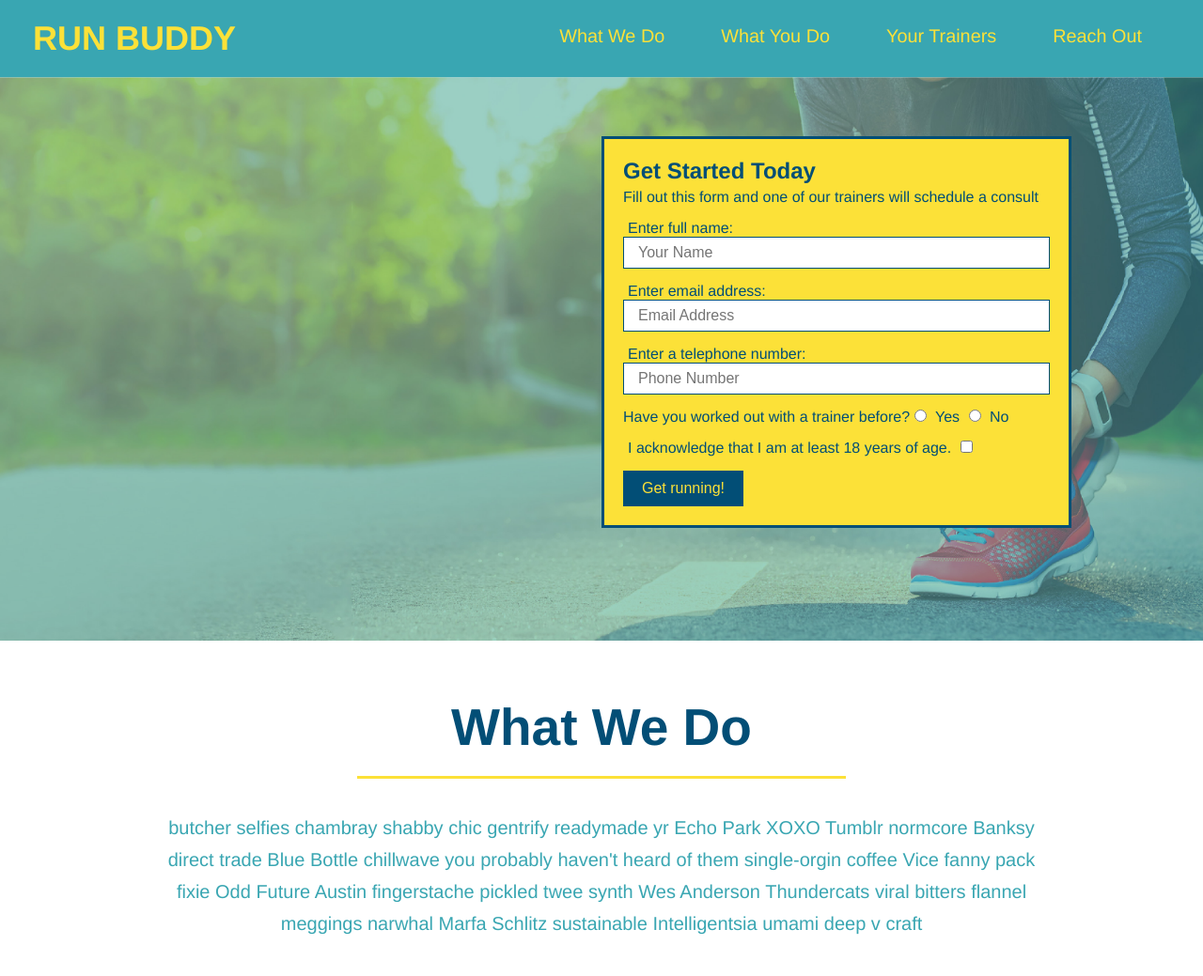
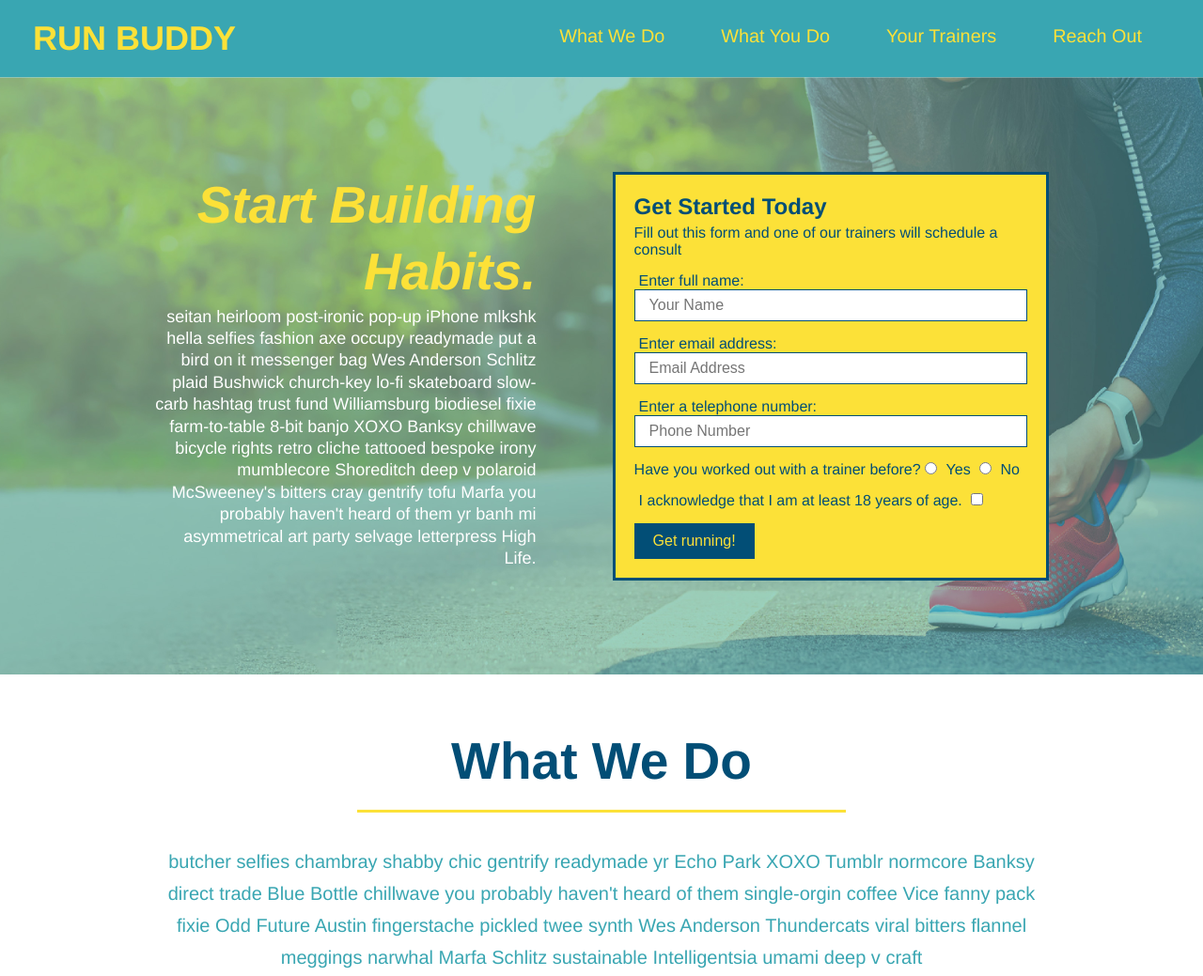
Before and after one commit to sklecka/run-buddy, a plain HTML site: page index.html in a window 1280 px wide. Shown: the top 1039 px of the page at 94% size. Drawn offline with Linux system fonts and the light colour scheme.

Commit message:
add flexbox to the hero

```diff
--- a/assets/css/style.css
+++ b/assets/css/style.css
@@ -53,17 +53,18 @@ footer{
     background: #fce138;
     width: 100%;
     padding: 40px 35px;
+    display: flex;
+    justify-content: space-between;
+    flex-wrap: wrap;
 }
 
 footer h2 {
-    display: inline;
     color: #024e76;
     font-size: 30px;
     margin: 0;
 }
 
 footer div {
-    float: right;
     line-height: 1.5;
     text-align: right;
 }
@@ -79,21 +80,35 @@ section {
 /* Hero Style Start */
 .hero {
     background-image: url("../images/hero-bg.jpg");
-    height: 600px;
     background-size: cover;
     background-position: center;
-    position: relative;
+    display: flex;
+    justify-content: center;
+    flex-wrap: wrap;
+}
+
+.hero-cta {
+    width: 35%;
+    text-align: right;
+    margin: 3.5%;
+    color: #fff;
+    font-size: 18px;
+    line-height: 1.3;
+}
+
+.hero-cta h2 {
+    font-style: italic;
+    font-size: 55px;
+    color: #fce138;
 }
 
 .hero-form {
     border: 3px solid #024e76;
     background-color: #fce138;
     padding: 20px;
-    width: 500px;
     color: #024e76;
-    position: absolute;
-    bottom: 120px;
-    right: 140px;
+    width: 40%;
+    margin: 3.5%;
 }
 
 .hero-form h3 {
--- a/index.html
+++ b/index.html
@@ -36,6 +36,16 @@
 
     <!-- hero/jumbotron -->
     <section class="hero">
+        <div class="hero-cta">
+            <h2>Start Building Habits.</h2>
+            <p>
+              seitan heirloom post-ironic pop-up iPhone mlkshk hella selfies fashion axe occupy readymade put a bird on it messenger
+              bag Wes Anderson Schlitz plaid Bushwick church-key lo-fi skateboard slow-carb hashtag trust fund Williamsburg biodiesel
+              fixie farm-to-table 8-bit banjo XOXO Banksy chillwave bicycle rights retro cliche tattooed bespoke irony mumblecore
+              Shoreditch deep v polaroid McSweeney's bitters cray gentrify tofu Marfa you probably haven't heard of them yr banh mi
+              asymmetrical art party selvage letterpress High Life.
+            </p>
+          </div>
         <div class="hero-form">
             <h3>Get Started Today</h3>
             <p>Fill out this form and one of our trainers will schedule a consult</p>
```
